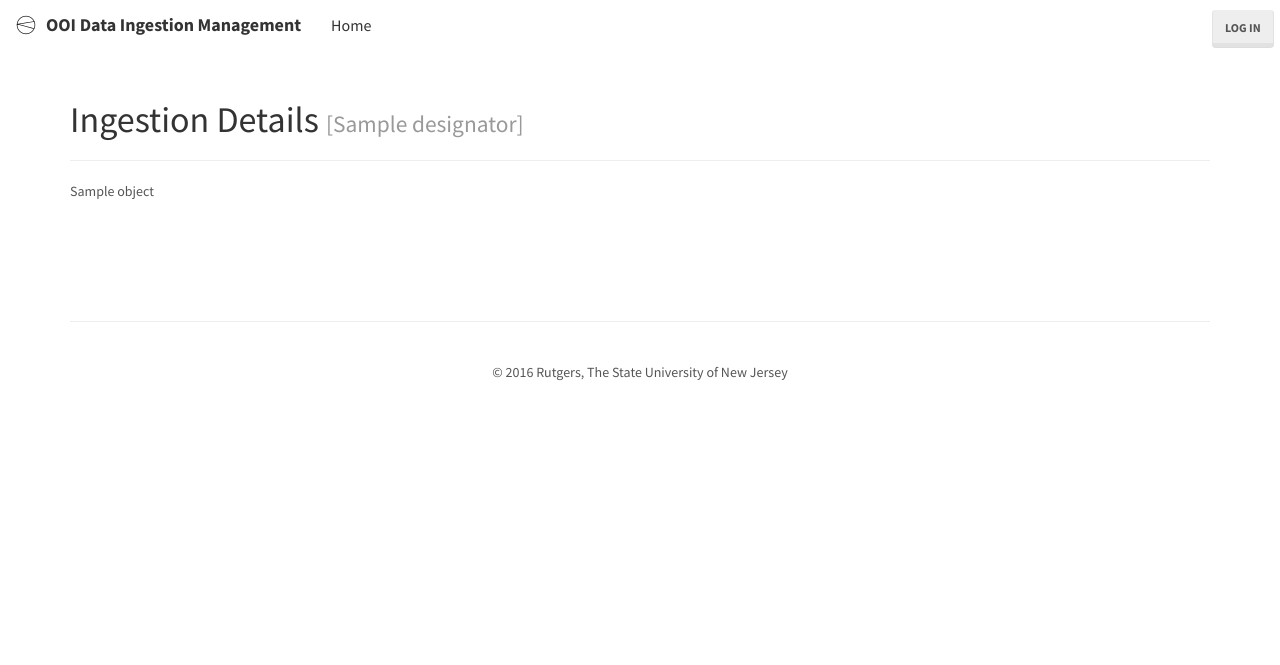
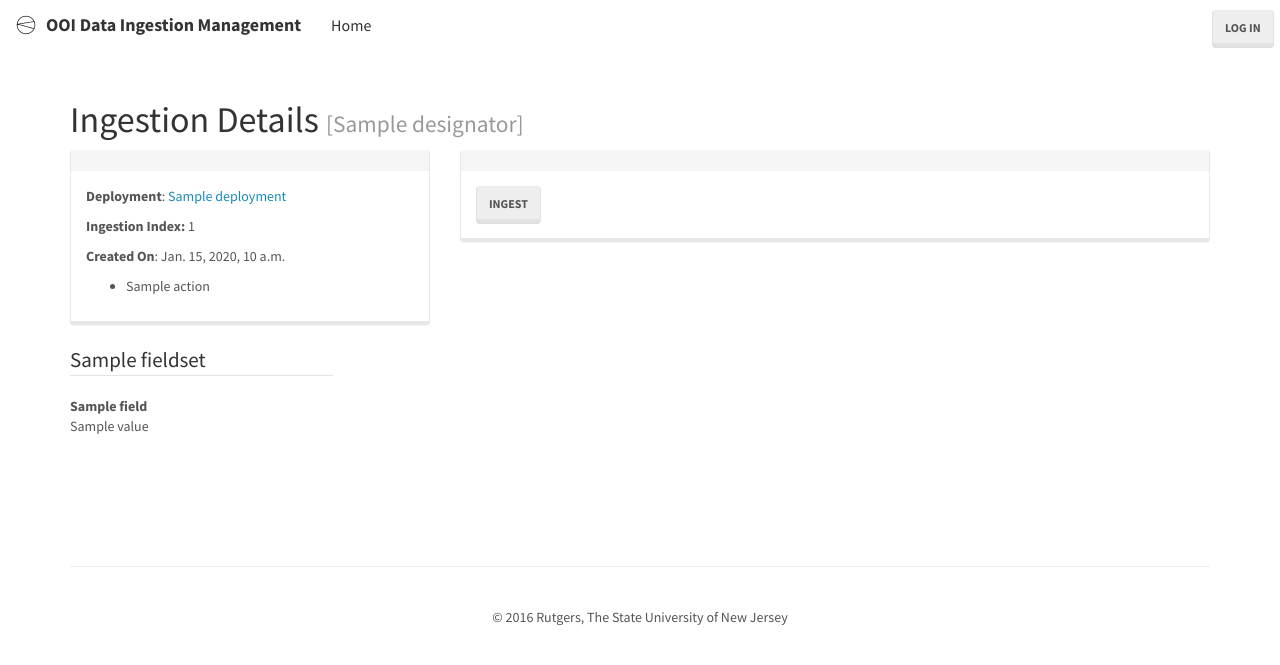
Before and after one commit to oceanobservatories/python-ingestion, a Django app: template www/src/deployments/templates/deployments/ingestion_detail.html in a window 1280 px wide. Shown: the top 665 px of the page. Run offline with Django 3.2, Linux system fonts and the light colour scheme; the template is opened without the code that fills it: most values are stand-ins (such as "Sample title", 1, 10 or a date in 2020); some libraries are stand-ins or nearby versions.

Commit message:
Moved actual ingestion method to ingestion model and added datafile creation in database.

```diff
--- a/www/src/deployments/settings.py
+++ b/www/src/deployments/settings.py
@@ -19,6 +19,7 @@ INGESTOR_OPTIONS = {
     'max_file_age': config.MAX_FILE_AGE,
     'start_date': config.START_DATE,
     'end_date': config.END_DATE,
+    'max_file_age': config.MAX_FILE_AGE,
     'cooldown': config.EDEX['cooldown'],
     'quick_look_quantity': config.QUICK_LOOK_QUANTITY,
     'edex_command': config.EDEX['command'],
--- a/www/src/deployments/tasks.py
+++ b/www/src/deployments/tasks.py
@@ -5,8 +5,8 @@ from django.core import management
 from deployments.management.commands import deployment_log_action
 
 @shared_task
-def ingest(deployment, **kwargs):
-    return deployment.ingest(**kwargs)
+def ingest(ingestion, **kwargs):
+    return ingestion.ingest(**kwargs)
 
 @task_success.connect
 def task_success_handler(sender=None, result=None, **kwargs):
--- a/www/src/deployments/templates/deployments/deployment_detail.html
+++ b/www/src/deployments/templates/deployments/deployment_detail.html
@@ -111,10 +111,6 @@
 						<p>
 							<a class="btn btn-default" href="{% url 'deployments:ingestion_create' object.designator %}">Add a new ingestion</a>
 						</p>
-						<form enctype="multipart/form-data" action="" method="post">
-							{% csrf_token %}
-							<input type="submit" name="_ingest" value="Ingest" class="btn btn-default"/>
-						</form>
 					</div>
 				</div>
 			</div>
--- a/www/src/deployments/templates/deployments/ingestion_detail.html
+++ b/www/src/deployments/templates/deployments/ingestion_detail.html
@@ -4,12 +4,52 @@
 <div class="row">
 	<div class="col-md-12">
 		<h1>Ingestion Details <small>[{{ object.designator }}]</small></h1>
-		<hr>
 	</div>
 </div>
 <div class="row">
-	<div class="col-md-12">
-		{{ object }}
+	<div class="col-md-4">
+		<div class="panel panel-default">
+			<div class="panel-heading">
+			</div>
+			<div class="panel-body">
+				<p><strong>Deployment</strong>: <a href="{% url 'deployments:detail' object.deployment.designator %}">{{  object.deployment }}</a></p>
+				<p><strong>Ingestion Index:</strong> {{ object.index }}</p>
+				<p><strong>Created On</strong>: {{ object.timestamp }}</p>
+				<p>
+					<ul>
+						{% for action in object.actions.all %}
+						<li>{{ action }}</li>
+						{% endfor %}
+					</ul>
+				</p>
+			</div>
+		</div>
+	</div>
+	<div class="col-md-8">
+		<div class="panel panel-default">
+			<div class="panel-heading"></div>
+			<div class="panel-body">
+				<form enctype="multipart/form-data" action="" method="post">
+					{% csrf_token %}
+					<input type="submit" name="_ingest" value="Ingest" class="btn btn-default"/>
+				</form>
+			</div>
+		</div>
 	</div>
 </div>
+<div class="row">
+	{% for fieldset in object.configuration_fieldsets %}
+	<div class="col-md-3">
+		<fieldset>
+			<legend>{{ fieldset.heading }}</legend>
+			{% for field in fieldset.fields %}
+				<p>
+					<strong>{{ field.label }}</strong><br>
+					{{ field.value }}
+				</p>
+			{% endfor %}
+		</fieldset>
+	</div>
+	{% endfor %}
+</div>
 {% endblock %}
--- a/www/src/deployments/views.py
+++ b/www/src/deployments/views.py
@@ -6,6 +6,7 @@ from django.views import generic
 from deployments.models import Deployment, Ingestion
 from deployments.forms import DeploymentCreateFromCSVForm, IngestionForm
 from deployments import tasks
+from deployments.settings import INGESTOR_OPTIONS
 
 class DeploymentListView(generic.ListView):
     model = Deployment
@@ -64,6 +65,9 @@ class IngestionCreateView(generic.edit.CreateView):
     form_class = IngestionForm
 
     def form_valid(self, form):
+        for field in INGESTOR_OPTIONS:
+            if not getattr(form.instance, field):
+                setattr(form.instance, field, INGESTOR_OPTIONS[field])
         form.instance.deployment = Deployment.get_by_designator(
             self.kwargs.pop('deployment_designator', None))
         return super(IngestionCreateView, self).form_valid(form)
```
Also changed, not shown: www/src/deployments/forms.py (+29 -18 lines), www/src/deployments/models.py (+84 -37 lines), www/src/triage/migrations/0001_initial.py (deleted), www/src/triage/migrations/__init__.py (deleted), 1 other file.
